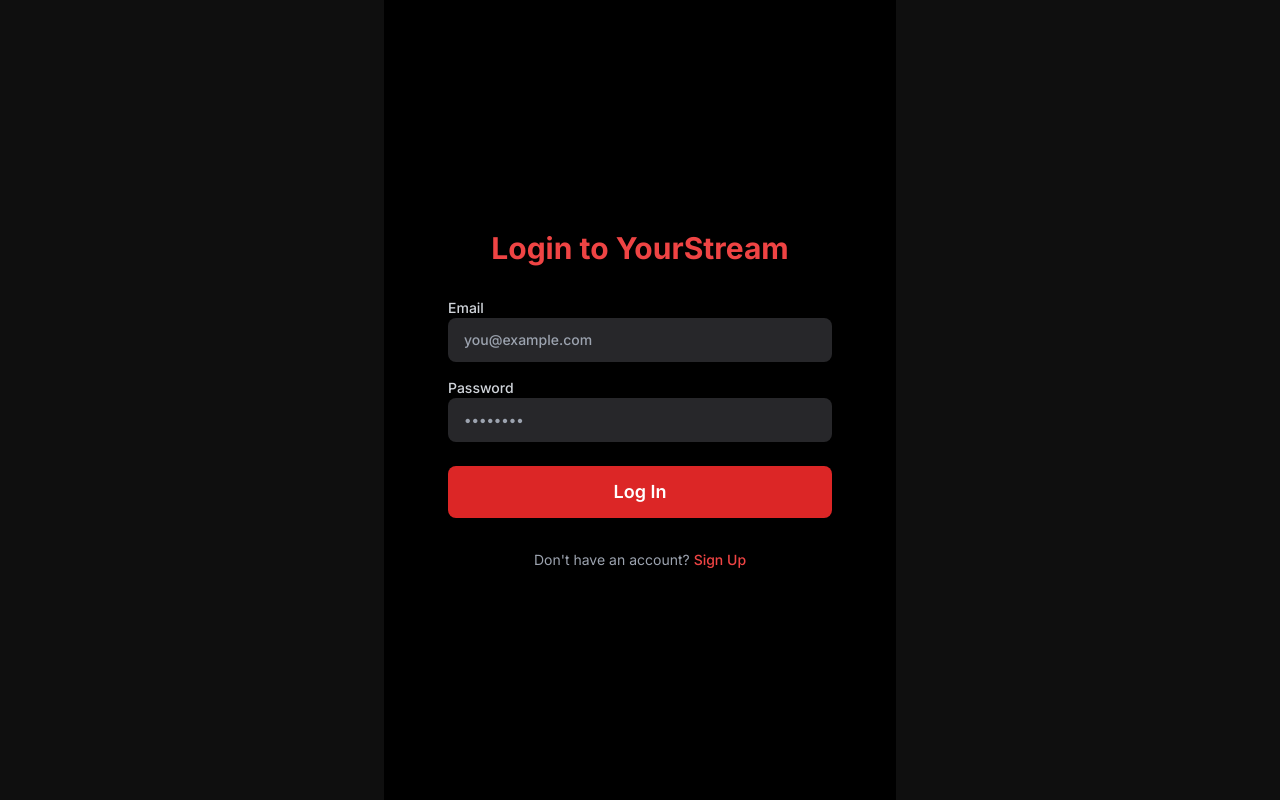
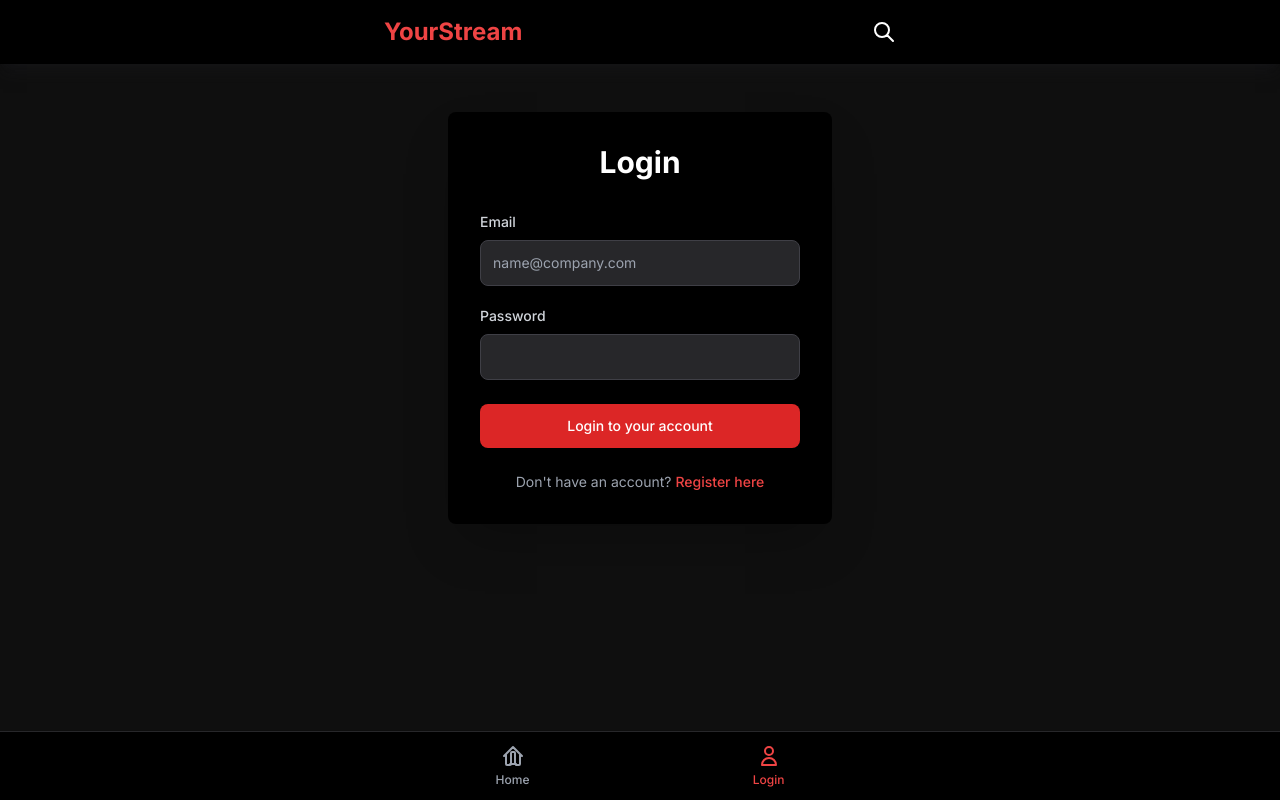
Before and after one commit to Appureddy143/infinity, a PHP site: page /login.php in a window 1280 px wide. Run offline with PHP 8.4, Linux system fonts and the light colour scheme; some libraries are stand-ins or nearby versions.

Commit message:
Update login.php

```diff
--- a/login.php
+++ b/login.php
@@ -1,20 +1,12 @@
 <?php
     session_start();
-    // If user is already logged in, redirect to home
+    // If user is already logged in, redirect to profile
     if (isset($_SESSION['user_id'])) {
-        header("Location: index.php");
+        header("Location: profile.php");
         exit;
     }
-
-    $error = '';
-    // Check for error messages from login_process.php
-    if (isset($_GET['error'])) {
-        if ($_GET['error'] == '1') {
-            $error = 'Invalid email or password.';
-        } elseif ($_GET['error'] == '2') {
-            $error = 'An error occurred. Please try again.';
-        }
-    }
+    $error = $_SESSION['login_error'] ?? null;
+    unset($_SESSION['login_error']); // Clear the error after displaying it
 ?>
 <!DOCTYPE html>
 <html lang="en">
@@ -25,47 +17,91 @@
     <script src="https://cdn.tailwindcss.com"></script>
     <link href="https://fonts.googleapis.com/css2?family=Inter:wght@400;500;600;700&display=swap" rel="stylesheet">
     <style>
-        body {
-            font-family: 'Inter', sans-serif;
-            background-color: #0f0f0f;
-            color: #ffffff;
-        }
+        body { font-family: 'Inter', sans-serif; background-color: #0f0f0f; color: #ffffff; }
     </style>
 </head>
-<body class="antialiased">
+<body class="antialiased pb-24">
 
-    <div class="container mx-auto max-w-lg min-h-screen bg-black flex flex-col items-center justify-center p-6">
+    <!-- Header -->
+    <header class="bg-black sticky top-0 z-50 py-4 px-4 shadow-lg shadow-zinc-900/50">
+        <div class="container mx-auto max-w-lg flex justify-between items-center">
+            <h1 class="text-2xl font-bold text-red-500">YourStream</h1>
+            <!-- Search Icon -->
+            <button id="search-btn" class="text-white hover:text-red-500 transition-colors duration-200">
+                <svg xmlns="http://www.w3.org/2000/svg" class="h-6 w-6" fill="none" viewBox="0 0 24 24" stroke="currentColor">
+                    <path stroke-linecap="round" stroke-linejoin="round" stroke-width="2" d="M21 21l-6-6m2-5a7 7 0 11-14 0 7 7 0 0114 0z" />
+                </svg>
+            </button>
+        </div>
+    </header>
 
-        <h1 class="text-3xl font-bold text-red-500 mb-8">Login to YourStream</h1>
+    <!-- Search Bar (Hidden by default) -->
+    <div id="search-bar" class="hidden bg-zinc-900 p-4 sticky top-[64px] z-40">
+        <form action="search.php" method="GET" class="container mx-auto max-w-lg">
+            <input type="search" name="q" class="w-full bg-zinc-800 text-white placeholder-gray-400 rounded-lg py-3 px-4 focus:outline-none focus:ring-2 focus:ring-red-500" placeholder="Search for movies or series...">
+        </form>
+    </div>
 
-        <form action="login_process.php" method="POST" class="w-full max-w-sm">
+    <!-- Main Content -->
+    <main class="container mx-auto max-w-lg p-4 pt-12">
+        <div class="bg-black p-8 rounded-lg shadow-2xl max-w-sm mx-auto">
+            <h2 class="text-3xl font-bold text-center text-white mb-8">Login</h2>
 
             <?php if ($error): ?>
-                <div class="bg-red-900 border border-red-700 text-red-100 px-4 py-3 rounded-lg relative mb-4" role="alert">
+                <div class="bg-red-900 border border-red-700 text-red-100 px-4 py-3 rounded-lg relative mb-6" role="alert">
                     <span class="block sm:inline"><?php echo htmlspecialchars($error); ?></span>
                 </div>
             <?php endif; ?>
 
-            <div class="mb-4">
-                <label for="email" class="block text-sm font-medium text-gray-300 mb-2">Email</dlabel>
-                <input type="email" id="email" name="email" class="w-full bg-zinc-800 text-white placeholder-gray-400 rounded-lg py-3 px-4 focus:outline-none focus:ring-2 focus:ring-red-500" placeholder="you@example.com" required>
-            </div>
+            <form action="login_process.php" method="POST">
+                <div class="mb-5">
+                    <label for="email" class="block mb-2 text-sm font-medium text-gray-300">Email</label>
+                    <input type="email" id="email" name="email" class="bg-zinc-800 border border-zinc-700 text-white text-sm rounded-lg focus:ring-red-500 focus:border-red-500 block w-full p-3" placeholder="name@company.com" required>
+                </div>
+                <div class="mb-6">
+                    <label for="password" class="block mb-2 text-sm font-medium text-gray-300">Password</label>
+                    <input type="password" id="password" name="password" class="bg-zinc-800 border border-zinc-700 text-white text-sm rounded-lg focus:ring-red-500 focus:border-red-500 block w-full p-3" required>
+                </div>
+                <button type="submit" class="w-full text-white bg-red-600 hover:bg-red-700 focus:ring-4 focus:outline-none focus:ring-red-800 font-medium rounded-lg text-sm px-5 py-3 text-center transition-colors duration-200">
+                    Login to your account
+                </button>
+            </form>
 
-            <div class="mb-6">
-                <label for="password" class="block text-sm font-medium text-gray-300 mb-2">Password</dlabel>
-                <input type="password" id="password" name="password" class="w-full bg-zinc-800 text-white placeholder-gray-400 rounded-lg py-3 px-4 focus:outline-none focus:ring-2 focus:ring-red-500" placeholder="••••••••" required>
-            </div>
+            <p class="text-sm text-center text-gray-400 mt-6">
+                Don't have an account? <a href="register.php" class="font-medium text-red-500 hover:underline">Register here</a>
+            </p>
+        </div>
+    </main>
 
-            <button type="submit" class="w-full bg-red-600 hover:bg-red-700 text-white font-semibold py-3 rounded-lg text-lg transition-colors duration-200">
-                Log In
-            </button>
-        </form>
+    <!-- Bottom Navigation -->
+    <nav class="fixed bottom-0 left-0 right-0 bg-black border-t border-zinc-800 shadow-lg z-50">
+        <div class="container mx-auto max-w-lg flex justify-around py-3">
+            <!-- Home -->
+            <a href="index.php" class="flex flex-col items-center justify-center text-gray-400 hover:text-red-500 transition-colors duration-200">
+                <svg xmlns="http://www.w3.org/2000/svg" class="h-6 w-6" fill="none" viewBox="0 0 24 24" stroke="currentColor">
+                    <path stroke-linecap="round" stroke-linejoin="round" stroke-width="2" d="M3 12l2-2m0 0l7-7 7 7M5 10v10a1 1 0 001 1h3m10-11l2 2m-2-2v10a1 1 0 01-1 1h-3m-6 0a1 1 0 001-1V9a1 1 0 011-1h2a1 1 0 011 1v10a1 1 0 001 1m-6 0h6" />
+                </svg>
+                <span class="text-xs font-medium mt-1">Home</span>
+            </a>
 
-        <p class="mt-8 text-sm text-gray-400">
-            Don't have an account?
-            <a href="register.php" class="font-medium text-red-500 hover:text-red-400">Sign Up</a>
-        </p>
-    </div>
+            <!-- Profile -->
+            <a href="login.php" class="flex flex-col items-center justify-center text-red-500"> <!-- Active Link -->
+                <svg xmlns="http://www.w3.org/2000/svg" class="h-6 w-6" fill="none" viewBox="0 0 24 24" stroke="currentColor">
+                    <path stroke-linecap="round" stroke-linejoin="round" stroke-width="2" d="M16 7a4 4 0 11-8 0 4 4 0 018 0zM12 14a7 7 0 00-7 7h14a7 7 0 00-7-7z" />
+                </svg>
+                <span class="text-xs font-medium mt-1">Login</span>
+            </a>
+        </div>
+    </nav>
 
+    <script>
+        document.addEventListener('DOMContentLoaded', () => {
+            const searchBtn = document.getElementById('search-btn');
+            const searchBar = document.getElementById('search-bar');
+            searchBtn.addEventListener('click', () => {
+                searchBar.classList.toggle('hidden');
+            });
+        });
+    </script>
 </body>
 </html>
```
